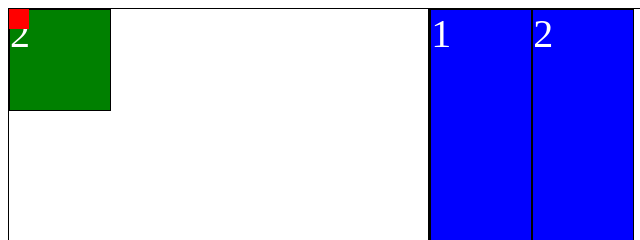
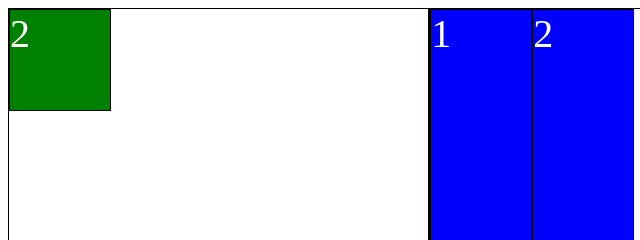
Before and after one commit to mjvesa/brute-force, a plain HTML site: page index.html in a window 1280 px wide. Shown: the top 240 px of the page, 0-640 px from the left. Drawn offline with Linux system fonts and the light colour scheme.

Commit message:
Better cursors, remove red blocks from drag handles

```diff
--- a/index.html
+++ b/index.html
@@ -29,7 +29,6 @@
         position: absolute;
         width: 20px;
         height: 20px;
-        background-color: red;
         z-index: 3;
       }
 
@@ -42,6 +41,7 @@
         font-size: 40px;
         color: white;
         z-index: 2;
+        cursor: grab;
       }
 
      #flex-container {
@@ -60,6 +60,22 @@
         background-color: blue;
         font-size: 40px;
         color: white;
+      }
+
+      #nw-drag-handle {
+        cursor: nw-resize;
+      }
+
+      #ne-drag-handle {
+        cursor: ne-resize;
+      }
+
+      #se-drag-handle {
+        cursor: se-resize;
+      }
+
+      #sw-drag-handle {
+        cursor: sw-resize;
       }
 
     </style>
```
